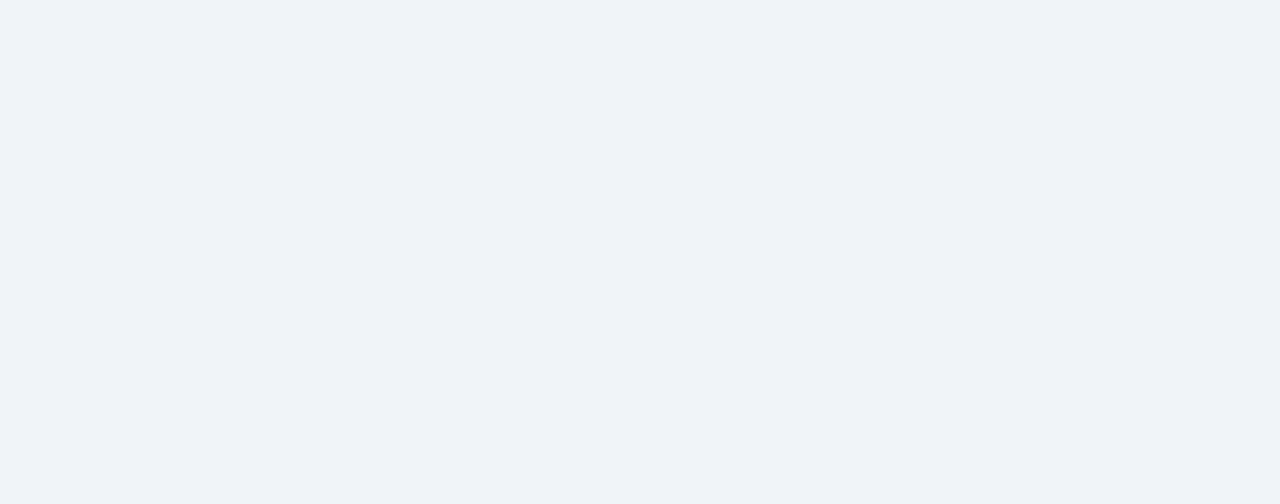
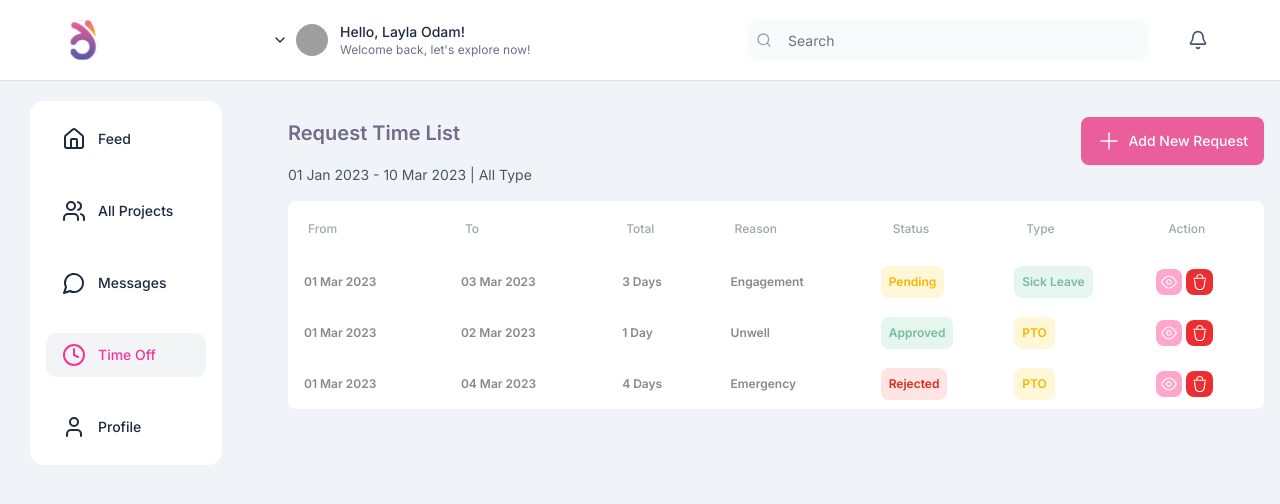
Before and after one commit to Ishmael-a/rgtportal-frontend, a React (Vite) app: page /time-off in a window 1280 px wide. Before the commit this address had no page. Shown: the top 504 px of the page. Built offline with nearby package versions, Linux system fonts and the light colour scheme; grey boxes are pictures that could not be loaded.

Commit message:
created reusable table component

```diff
--- a/src/App.tsx
+++ b/src/App.tsx
@@ -1,13 +1,14 @@
 import { BrowserRouter, Routes, Route } from "react-router-dom";
 import Login from "./pages/Login";
 import { Button } from "./components/ui/button";
-import Feed from "./pages/Feed";
 import ProtectedRoute from "./components/common/ProtectedRoute";
 import { EmpLayout } from "./layouts/EmpLayout";
 import { HrLayout } from "./layouts/HrLayout";
-import EventsCalendar from "./pages/EventsCalendar";
-import Projects from "./pages/Projects";
-import ProjectDetails from "./pages/ProjectDetails";
+import Feed from "./pages/Employee/Feed";
+import EventsCalendar from "./pages/Employee/EventsCalendar";
+import Projects from "./pages/Employee/Projects";
+import ProjectDetails from "./pages/Employee/ProjectDetails";
+import TimeOff from "./pages/Employee/TimeOff";
 
 function App() {
   return (
@@ -32,6 +33,7 @@ function App() {
           <Route path="/events-calendar" element={<EventsCalendar />} />
           <Route path="/all-projects" element={<Projects />} />
           <Route path="/all-projects/:id" element={<ProjectDetails />} />
+          <Route path="/time-off" element={<TimeOff />} />
         </Route>
 
         <Route path="/hr" element={<HrLayout />}>
--- a/src/components/AnimatedRoutes.tsx
+++ b/src/components/AnimatedRoutes.tsx
@@ -1,9 +1,9 @@
 import { Routes, Route, useLocation } from "react-router-dom";
 import { AnimatePresence, motion } from "framer-motion";
-import Feed from "@/pages/Feed";
-import EventsCalendar from "@/pages/EventsCalendar";
+import Feed from "@/pages/Employee/Feed";
+import EventsCalendar from "@/pages/Employee/EventsCalendar";
 import Login from "@/pages/Login";
-import All_Teams from "@/pages/Projects";
+import All_Teams from "@/pages/Employee/Projects";
 
 const AnimatedRoutes = () => {
   const location = useLocation();
--- a/src/components/SideBar/SideBar.tsx
+++ b/src/components/SideBar/SideBar.tsx
@@ -1,5 +1,3 @@
-import React from "react";
-import { NavDropdown } from "./NavDropdown";
 import { NavLink } from "react-router-dom";
 import { Home, Users, MessageCircle, Clock, User } from "lucide-react";
 
@@ -8,40 +6,33 @@ export const SideBar = () => {
     { icon: Home, label: "Feed", path: "/feed" },
     {
       icon: Users,
-      label: "Teams",
-      path: "/teams",
-      items: [
-        { label: "Settings", path: "/settings" },
-        { label: "All Projects", path: "/all-projects" },
-      ],
+      label: "All Projects",
+      path: "/all-projects",
     },
     { icon: MessageCircle, label: "Messages", path: "/messages" },
     {
       icon: Clock,
       label: "Time Off",
       path: "/time-off",
-      items: [
-        { label: "Settings", path: "/settings" },
-        { label: "Help", path: "/help" },
-      ],
     },
     { icon: User, label: "Profile", path: "/profile" },
   ];
 
   return (
     <nav className="w-48 rounded-xl  h-auto bg-white p-4 flex flex-col gap-7">
-      {navItems.map((item, index) =>
-        item.items ? (
-          <NavDropdown
+      {
+        navItems.map((item, index) => (
+          // item.items ? (
+          //   <NavDropdown
+          //     key={index}
+          //     items={item.items}
+          //     label={item.label}
+          //     icon={item.icon}
+          //     className="w-48"
+          //   />
+          // ) : (
+          <NavLink
             key={index}
-            items={item.items}
-            label={item.label}
-            icon={item.icon}
-            className="w-48"
-          />
-        ) : (
-          <NavLink
-            key={item.path}
             to={item.path}
             className={({ isActive }) => `
             flex items-center gap-3 px-4 py-2.5 rounded-lg
@@ -52,8 +43,9 @@ export const SideBar = () => {
             <item.icon className={`h-6 w-6 `} />
             <span className="text-sm font-medium">{item.label}</span>
           </NavLink>
-        )
-      )}
+        ))
+        // )
+      }
     </nav>
   );
 };
--- /dev/null
+++ b/src/components/common/DataTable.tsx
@@ -0,0 +1,78 @@
+/* eslint-disable @typescript-eslint/no-explicit-any */
+import { Column } from "@/pages/Employee/TimeOff";
+import {
+  Table,
+  TableBody,
+  TableCell,
+  TableHead,
+  TableHeader,
+  TableRow,
+} from "../ui/table";
+
+interface DataTableProps {
+  columns: Column[];
+  data: Record<string, any>[];
+  dividers?: boolean;
+}
+
+export function DataTable({ columns, data, dividers = true }: DataTableProps) {
+  console.log("column:", columns);
+  return (
+    <div className="max-w-72 sm:max-w-[500px] flex md:max-w-full">
+      <Table
+        className={
+          dividers ? "" : "border-none bg-white rounded-md min-h-52 space-y-2  "
+        }
+      >
+        <TableHeader>
+          <TableRow className={`border-none`}>
+            {columns.map((column) => (
+              <TableHead
+                key={column.key}
+                className={"border-none text-[#A3A7AA] text-xs p-5"}
+              >
+                {column.header}
+              </TableHead>
+            ))}
+          </TableRow>
+        </TableHeader>
+        <TableBody>
+          {data.map((row, rowIndex) => (
+            <TableRow
+              key={rowIndex}
+              className={` ${dividers ? "" : "border-none"}`}
+            >
+              {columns.map((column) => (
+                <TableCell
+                  key={column.key}
+                  className={`${
+                    dividers
+                      ? ""
+                      : "border-none   text-xs font-semibold text-[#898989] text-nowrap"
+                  }
+                  `}
+                >
+                  <div
+                    className={`  w-fit ${
+                      typeof column.cellClassName === "function"
+                        ? column.cellClassName(row) // Call the function with row data
+                        : column.cellClassName ?? ""
+                    } ${column.render ? "flex gap-2 p-0 space-x-4" : "p-2"} `}
+                  >
+                    {column.render ? column.render(row) : row[column.key]}
+                  </div>
+                </TableCell>
+              ))}
+            </TableRow>
+          ))}
+        </TableBody>
+      </Table>
+    </div>
+  );
+}
+
+// ${
+//                 typeof column.cellClassName === "function"
+//                   ? column.cellClassName(row) // Call the function with row data
+//                   : column.cellClassName ?? ""
+//               }
--- /dev/null
+++ b/src/components/ui/table.tsx
@@ -0,0 +1,111 @@
+import * as React from "react"
+
+import { cn } from "@/lib/utils"
+
+function Table({ className, ...props }: React.ComponentProps<"table">) {
+  return (
+    <div className="relative w-full overflow-auto">
+      <table
+        data-slot="table"
+        className={cn("w-full caption-bottom text-sm", className)}
+        {...props}
+      />
+    </div>
+  )
+}
+
+function TableHeader({ className, ...props }: React.ComponentProps<"thead">) {
+  return (
+    <thead
+      data-slot="table-header"
+      className={cn("[&_tr]:border-b", className)}
+      {...props}
+    />
+  )
+}
+
+function TableBody({ className, ...props }: React.ComponentProps<"tbody">) {
+  return (
+    <tbody
+      data-slot="table-body"
+      className={cn("[&_tr:last-child]:border-0", className)}
+      {...props}
+    />
+  )
+}
+
+function TableFooter({ className, ...props }: React.ComponentProps<"tfoot">) {
+  return (
+    <tfoot
+      data-slot="table-footer"
+      className={cn(
+        "bg-muted/50 border-t font-medium [&>tr]:last:border-b-0",
+        className
+      )}
+      {...props}
+    />
+  )
+}
+
+function TableRow({ className, ...props }: React.ComponentProps<"tr">) {
+  return (
+    <tr
+      data-slot="table-row"
+      className={cn(
+        "hover:bg-muted/50 data-[state=selected]:bg-muted border-b transition-colors",
+        className
+      )}
+      {...props}
+    />
+  )
+}
+
+function TableHead({ className, ...props }: React.ComponentProps<"th">) {
+  return (
+    <th
+      data-slot="table-head"
+      className={cn(
+        "text-muted-foreground h-10 px-2 text-left align-middle font-medium [&:has([role=checkbox])]:pr-0 [&>[role=checkbox]]:translate-y-[2px]",
+        className
+      )}
+      {...props}
+    />
+  )
+}
+
+function TableCell({ className, ...props }: React.ComponentProps<"td">) {
+  return (
+    <td
+      data-slot="table-cell"
+      className={cn(
+        "p-2 align-middle [&:has([role=checkbox])]:pr-0 [&>[role=checkbox]]:translate-y-[2px]",
+        className
+      )}
+      {...props}
+    />
+  )
+}
+
+function TableCaption({
+  className,
+  ...props
+}: React.ComponentProps<"caption">) {
+  return (
+    <caption
+      data-slot="table-caption"
+      className={cn("text-muted-foreground mt-4 text-sm", className)}
+      {...props}
+    />
+  )
+}
+
+export {
+  Table,
+  TableHeader,
+  TableBody,
+  TableFooter,
+  TableHead,
+  TableRow,
+  TableCell,
+  TableCaption,
+}
--- a/src/pages/Feed.tsx
+++ b/src/pages/Employee/Feed.tsx
@@ -13,9 +13,9 @@ import {
   projectCards,
 } from "@/constants";
 import { Link } from "react-router-dom";
-import confetti2 from "../assets/images/confetti2.png";
+import confetti from '../../assets/images/confetti2.png'
 import Avtr from "@/components/Avtr";
-import cool from "../assets/images/coolEmoji.png";
+import cool from "../../assets/images/coolEmoji.png";
 
 const Feed = () => {
   const colors = [
@@ -36,7 +36,7 @@ const Feed = () => {
         <section
           className="bg-rgtpurple rounded-lg text-white p-4 min-h-44 max-w-[800px]"
           style={{
-            backgroundImage: `url(${confetti2})`,
+            backgroundImage: `url(${confetti})`,
             backgroundSize: "contain",
             backgroundPosition: "center",
           }}
--- /dev/null
+++ b/src/pages/Employee/TimeOff.tsx
@@ -0,0 +1,123 @@
+/* eslint-disable @typescript-eslint/no-explicit-any */
+import { DataTable } from "@/components/common/DataTable";
+import { Button } from "@/components/ui/button";
+
+export interface Column {
+  key: string;
+  header: string;
+  cellClassName?: (row: Record<string, any>) => string | string;
+  render?: (row: Record<string, any>) => React.ReactNode;
+}
+
+const handleEdit = (row: Record<string, any>) => {
+  console.log("Editing row:", row);
+  // Add your edit logic here
+};
+
+const columns: Column[] = [
+  { key: "from", header: "From" },
+  { key: "to", header: "To" },
+  { key: "total", header: "Total" },
+  { key: "reason", header: "Reason" },
+  {
+    key: "status",
+    header: "Status",
+    cellClassName: (row: Record<string, any>) => {
+      const status = row.status; // Access the status value from the row
+      return `${
+        status === "Pending"
+          ? "font-semibold text-[#F9B500] bg-[#FFF7D8] rounded-md w-fit text-left"
+          : status === "Approved"
+          ? "font-semibold text-[#7ABB9E] bg-[#E5F6EF] rounded-md w-fit"
+          : status === "Rejected"
+          ? "font-semibold text-[#D92D20] bg-[#FEE4E2] rounded-md "
+          : ""
+      }`;
+    },
+  },
+  {
+    key: "type",
+    header: "Type",
+    cellClassName: (row: Record<string, any>) => {
+      const type = row.type; // Access the type value from the row
+      return `${
+        type === "Sick Leave"
+          ? "font-semibold text-[#7ABB9E]  bg-[#E5F6EF] rounded-md w-fit"
+          : type === "PTO"
+          ? "font-semibold text-[#F9B500]   bg-[#FFF7D8] rounded-md w-fit"
+          : ""
+      }`;
+    },
+  },
+  {
+    key: "action",
+    header: "Action",
+    // cellClassName: () => "text-red-600 flex-1", // Static class name
+    render: (row) => (
+      <div className="space-x-1">
+        <button
+          className="bg-[#FFA6CD] text-white p-1 rounded-md hover:bg-pink-400 duration-300 ease-in transition-colors cursor-pointer"
+          onClick={() => handleEdit(row)}
+        >
+          <img src="Show.svg" />
+        </button>
+
+        <button className="bg-[#EB2E31] text-white p-1 rounded-md hover:bg-red-500 duration-300 ease-in cursor-pointer transition-colors">
+          <img src="Delete.svg" />
+        </button>
+      </div>
+    ),
+  },
+];
+const data = [
+  {
+    from: "01 Mar 2023",
+    to: "03 Mar 2023",
+    total: "3 Days",
+    reason: "Engagement",
+    status: "Pending",
+    type: "Sick Leave",
+    // action: "Edit",
+  },
+  {
+    from: "01 Mar 2023",
+    to: "02 Mar 2023",
+    total: "1 Day",
+    reason: "Unwell",
+    status: "Approved",
+    type: "PTO",
+    // action: "Edit",
+  },
+  {
+    from: "01 Mar 2023",
+    to: "04 Mar 2023",
+    total: "4 Days",
+    reason: "Emergency",
+    status: "Rejected",
+    type: "PTO",
+    // action: "Edit",
+  },
+];
+
+export default function GroupsPage() {
+  console.log("column1:", columns);
+  return (
+    <div className="p-4">
+      <header className="flex justify-between items-center">
+        <h1 className="text-xl font-semibold mb-4 text-[#706D8A] ">
+          Request Time List
+        </h1>
+        <Button className="bg-rgtpink hover:bg-pink-500 cursor-pointer text-white font-medium text-sm py-6 transition-colors duration-300 ease-in">
+          <img src="Add.svg" alt="add" />
+          Add New Request
+        </Button>
+      </header>
+      <p className="text-sm text-gray-600 mb-4">
+        01 Jan 2023 - 10 Mar 2023 | All Type
+      </p>
+
+      {/* Table with custom cell styles */}
+      <DataTable columns={columns} data={data} dividers={false} />
+    </div>
+  );
+}
```
Also changed, not shown: public/Add.svg (added), public/Show.svg (added), src/pages/Employee/EventsCalendar.tsx (renamed from src/pages/EventsCalendar.tsx), src/pages/Employee/ProjectDetails.tsx (renamed from src/pages/ProjectDetails.tsx), src/pages/Employee/Projects.tsx (renamed from src/pages/Projects.tsx).
